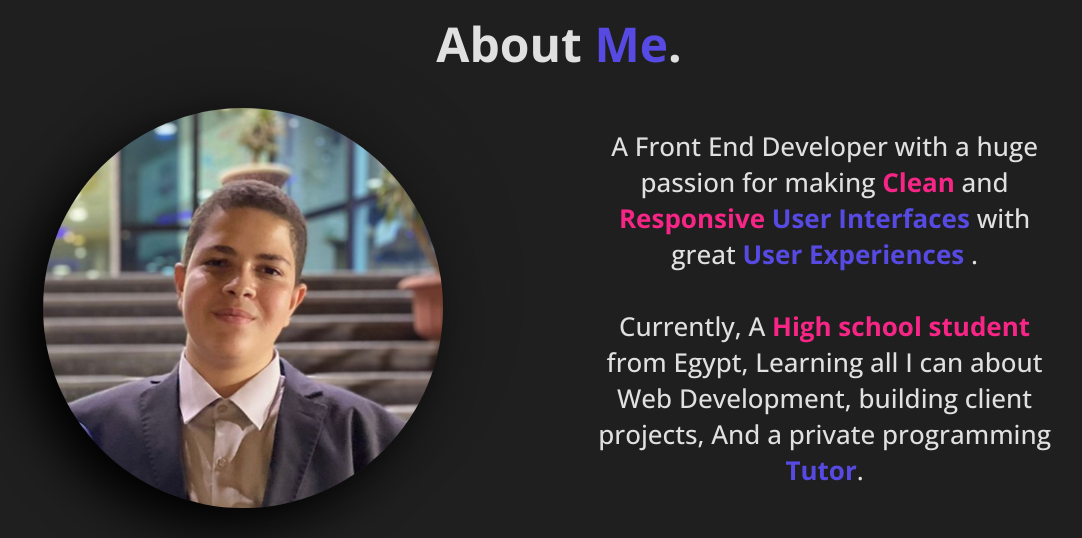
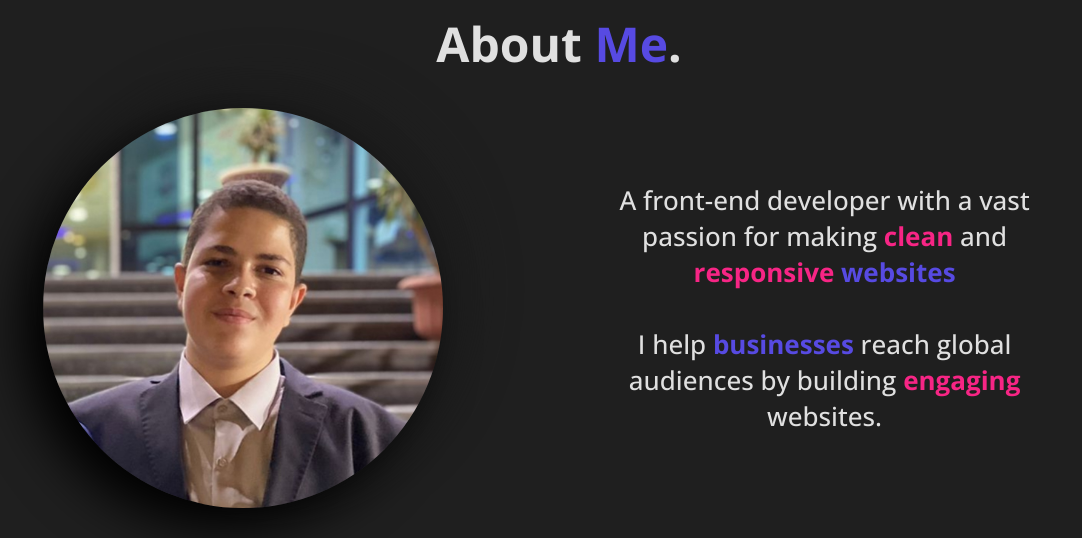
Before and after one commit to marwanAllithy/portfolio, a React (Create React App) app: page / in a window 1280 px wide. Shown: the part 900-1438 px from the top of the page, without its empty margins (81-1163 px from the left). Built offline with nearby package versions, Linux system fonts and the light colour scheme.

Commit message:
word changes

```diff
--- a/src/compos/Aboutme.jsx
+++ b/src/compos/Aboutme.jsx
@@ -38,20 +38,14 @@ const Aboutme = ({ lightmode }) => {
         <div className="aboutme__description" data-aos="fade-up">
           <div className="aboutme__description--cont">
             <p className="aboutme__description--para">
-              A Front End Developer with a huge passion for making{" "}
-              <span className="pink"> Clean </span> and
-              <span className="pink"> Responsive </span>{" "}
-              <span className="blue"> User Interfaces </span>
-              with great <span className="blue"> User Experiences </span>.
+              A front-end developer with a vast passion for making{" "}
+              <span className="pink"> clean </span> and
+              <span className="pink"> responsive </span>
+              <span className="blue"> websites</span>
               <br />
-              <br />
-              Currently, A <span className="pink">
-                {" "}
-                High school student{" "}
-              </span>{" "}
-              from Egypt, Learning all I can about Web Development, building
-              client projects, And a private programming{" "}
-              <span className="blue">Tutor</span>.
+              <br />I help <span className="blue">businesses</span> reach global
+              audiences by building <span className="pink"> engaging</span>{" "}
+              websites.
             </p>
           </div>
         </div>
```
